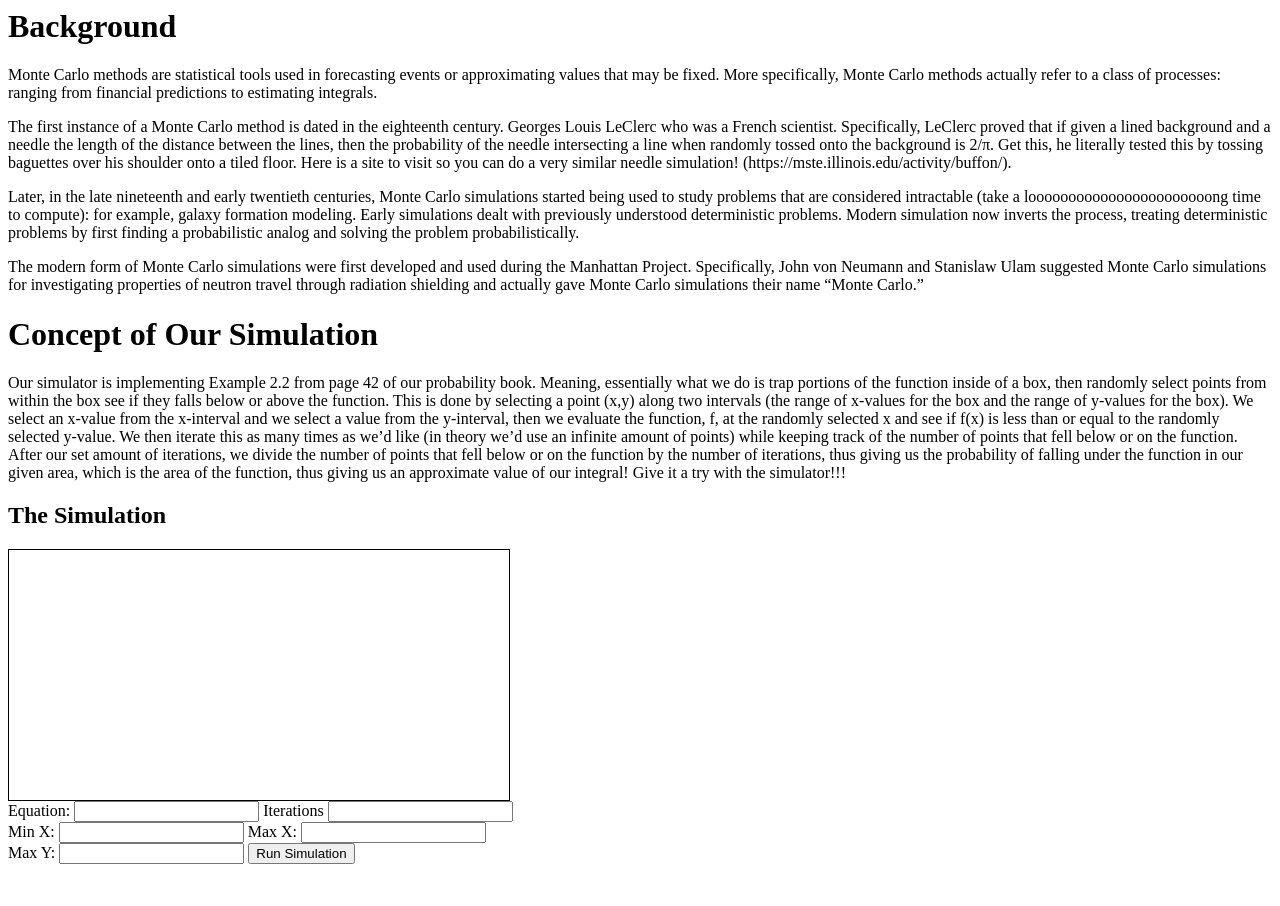
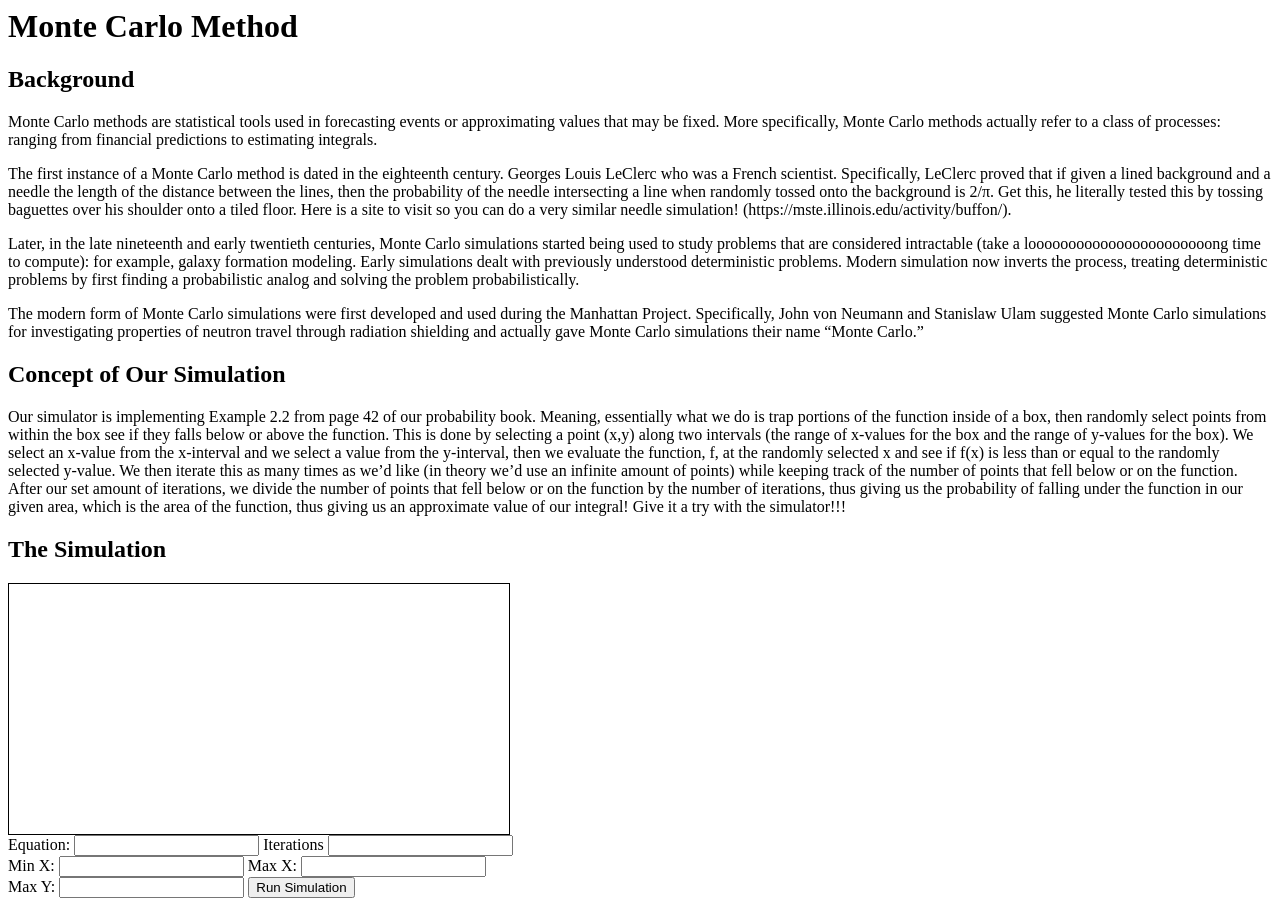
Before and after one commit to steveherrmannwm/montecarlo, a plain HTML site: page index.html in a window 1280 px wide. Before the commit the page ends 872 px from the top, so only its background shows below. Drawn offline with Linux system fonts and the light colour scheme.

Commit message:
Header Changes

```diff
--- a/index.html
+++ b/index.html
@@ -108,8 +108,9 @@
 		</script>
 	</head>
 	<body>
-		<h1>Background</h1>
+		<h1>Monte Carlo Method</h1>
 
+		<h2>Background</h2>
 		<p>Monte Carlo methods are statistical tools used in forecasting events or approximating values that may be fixed. More specifically, Monte Carlo methods actually refer to a class of processes: ranging from financial predictions to estimating integrals. </p>
 
 		<p>The first instance of a Monte Carlo method is dated in the eighteenth century. Georges Louis LeClerc who was a French scientist. Specifically, LeClerc proved that if given a lined background and a needle the length of the distance between the lines, then the probability of the needle intersecting a line when randomly tossed onto the background is 2/π. Get this, he literally tested this by tossing baguettes over his shoulder onto a tiled floor. Here is a site to visit so you can do a very similar needle simulation! (https://mste.illinois.edu/activity/buffon/). </p>
@@ -118,7 +119,7 @@
 
 		<p>The modern form of Monte Carlo simulations were first developed and used during the Manhattan Project. Specifically, John von Neumann and Stanislaw Ulam suggested Monte Carlo simulations for investigating properties of neutron travel through radiation shielding and actually gave Monte Carlo simulations their name “Monte Carlo.” </p>
 
-		<h1>Concept of Our Simulation</h1>
+		<h2>Concept of Our Simulation</h2>
 		<p>Our simulator is implementing Example 2.2 from page 42 of our probability book. Meaning, essentially what we do is trap portions of the function inside of a box, then randomly select points from within the box see if they falls below or above the function. This is done by selecting a point (x,y) along two intervals (the range of x-values for the box and the range of y-values for the box). We select an x-value from the x-interval and we select a value from the y-interval, then we evaluate the function, f, at the randomly selected x and see if f(x) is less than or equal to the randomly selected y-value. We then iterate this as many times as we’d like (in theory we’d use an infinite amount of points) while keeping track of the number of points that fell below or on the function. After our set amount of iterations, we divide the number of points that fell below or on the function by the number of iterations, thus giving us the probability of falling under the function in our given area, which is the area of the function, thus giving us an approximate value of our integral! Give it a try with the simulator!!! </p>
 
 		<h2>The Simulation</h2>
```
